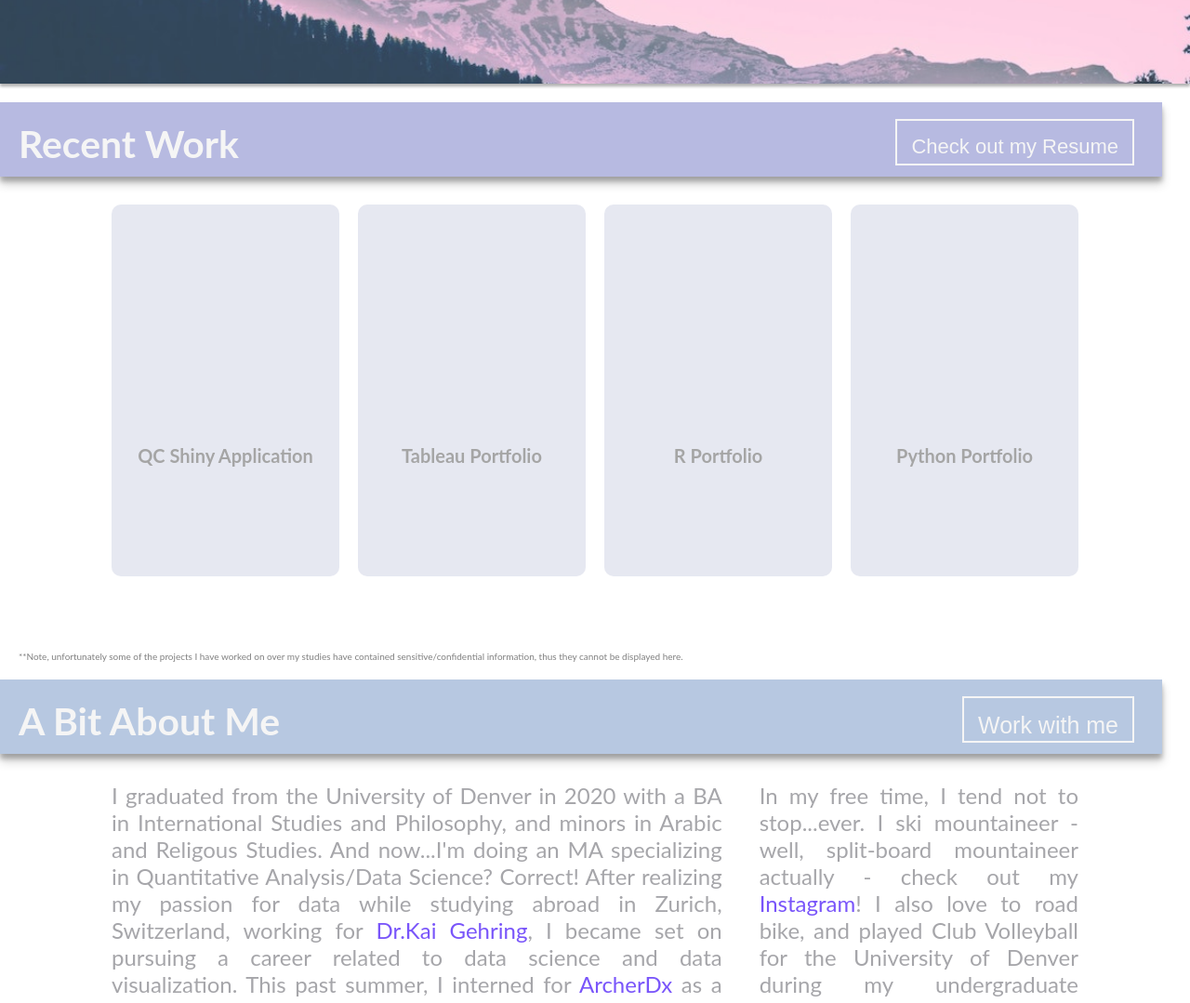
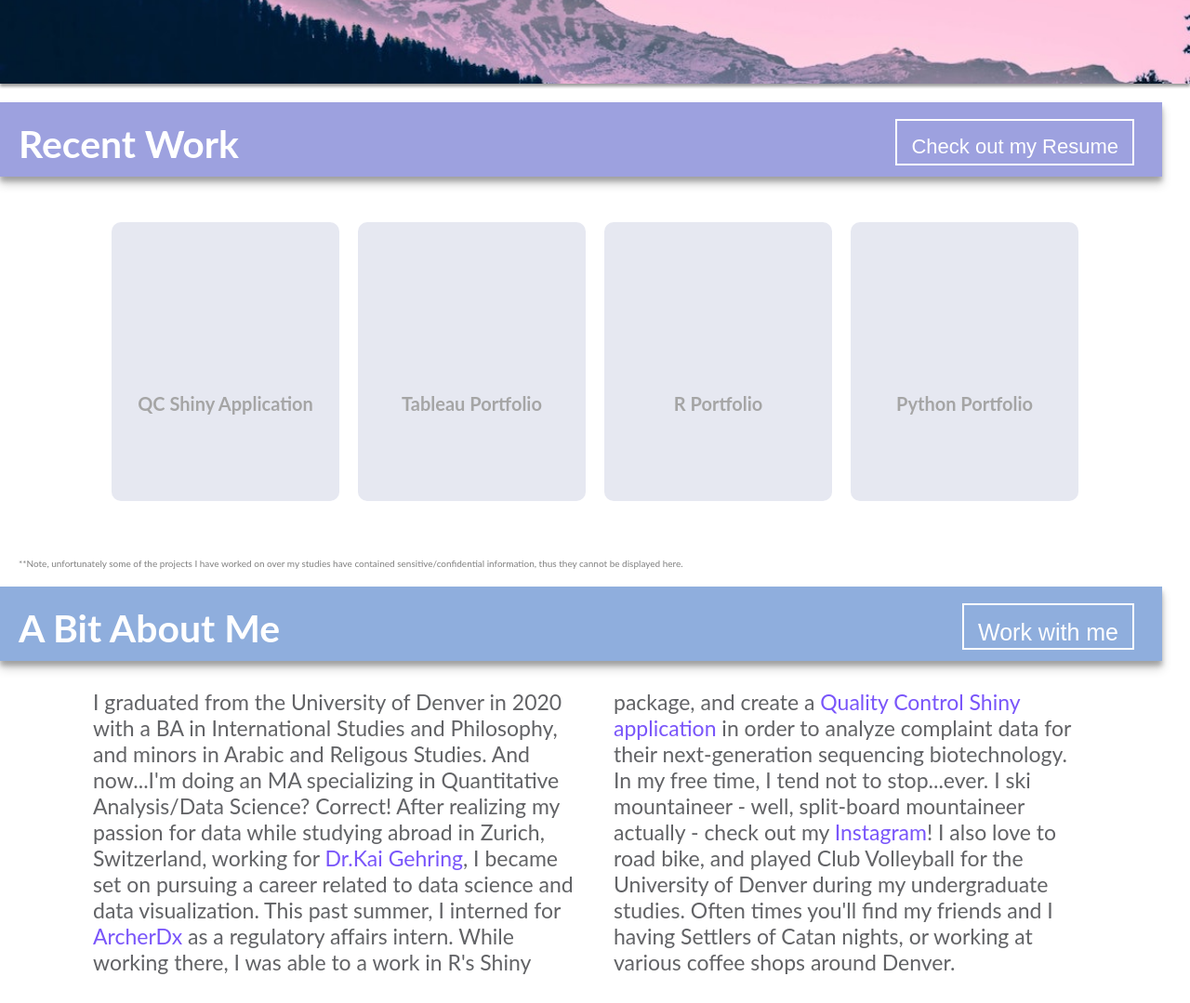
Before and after one commit to maxinusss/maxinusss.github.io, a plain HTML site: page index.html in a window 1280 px wide. Shown: the part 710-1789 px from the top of the page at 93% size. Drawn offline with Linux system fonts and the light colour scheme.

Commit message:
DesignChanges1

```diff
--- a/css.css
+++ b/css.css
@@ -11,7 +11,6 @@
         height: 800px;
         background-size: cover;
         background-repeat: no-repeat;
-        opacity: 0.8;
         box-shadow: 0 3px 3px 0 rgba(0, 0, 0, 0.24), 0 3px 3px 0 rgba(0,0,0,0.19);
 
     }
@@ -41,14 +40,6 @@
         padding: 20px;
         text-align: center;
     }
-    .Headings {
-        color: whitesmoke;
-        background-color: rgb(153, 161, 199);
-        text-align: left;
-        font-size: 20px;
-        padding: 10px;
-        width: 50%;
-    }
     .workcontainer{
         display: flex;
         justify-content: center;
@@ -56,7 +47,7 @@
     }
     .workButton{
         color:white;
-        background-color: rgba(250, 206, 240, 0.6);
+        background-color: rgba(250, 206, 240, 0.7);
         border: 2px white solid;
         padding: 10px 25px;
         text-align: center;
@@ -82,7 +73,7 @@
         align-content: center;
         flex: 1;
         flex-wrap: nowrap;
-        height: 400px;
+        height: 300px;
     }
     .flex-containera > div{
         margin: 10px;
@@ -100,38 +91,43 @@
     .flex-containera > div:hover{
         box-shadow: 0 12px 16px 0 rgba(0, 0, 0, 0.24), 0 10px 10px 0 rgba(0,0,0,0.19);
     }
-    .flex-containerb{
-        display: flex;
-        flex-direction: row;
-        justify-content: space-evenly;
+    .textcontainerb{
         margin-right: 100px;
         margin-left: 100px;
     }
-    .flex-containerb > div{
-        margin-left: 20px;
-        margin-right: 20px;
-        text-align: justify;
+    .GFG {
+        -webkit-columns: 40px 2;
+        /* Chrome, Safari, Opera */
+        -moz-columns: 60px 2;
+        /* Firefox */
+        columns: 60px 2;
+        column-gap: 40px;
+    }
+    .aboutmetext{
+        font-size: 23px;
+        color: rgb(98, 99, 102);
     }
     .sectiontitle{
-        color: whitesmoke;
+        color: white;
         text-align: left;
         font-size: 35px;
         margin-left: 20px;
         margin-top: 20px;
     }
     .sectiontitlebackground1{
-        background-color: rgb(183, 186, 225);
+        background-color: rgb(157, 161, 223);
         height: 80px;
         display:flex;
         flex-direction: row;
+        align-content: center;
         justify-content: space-between;
         box-shadow: 0 5px 5px 0 rgba(0, 0, 0, 0.24), 0 8px 10px 0 rgba(0,0,0,0.19);
         margin-right: 30px;
     }
     .resumebutton{
-        background-color: rgb(183, 186, 225);
-        border: 2px solid whitesmoke;
-        color:whitesmoke;
+        background-color: rgb(157, 161, 223);
+        border: 2px solid white;
+        color:white;
         padding: 15px 15px;
         text-decoration: none;
         display: inline-block;
@@ -142,7 +138,7 @@
     }
     .resumebutton:hover{
          box-shadow: 0 12px 16px 0 rgba(255,255,255,0.4), 0 17px 50px 0 rgba(255,255,255,0.14);
-         background-color: whitesmoke;
+         background-color: white;
     }
     .resumecontainer{
         position: relative;
@@ -151,33 +147,34 @@
         margin-right: 30px;
     }
     .sectiontitlebackground2{
-        background-color: rgb(183, 200, 225);
+        background-color: rgb(143, 174, 221);;
         height: 80px;
         box-shadow: 0 5px 5px 0 rgba(0, 0, 0, 0.24), 0 8px 10px 0 rgba(0,0,0,0.19);
         margin-right: 30px;
         display:flex;
         flex-direction: row;
+        align-content: center;
         justify-content: space-between;
     }
 
-    .inside{
+    .flexbtext{
         text-align: left;
-        color: #a6a6aa;
+        color: #8a8a8b;
         font-size: 24px;
     }
     .resumetext{
-        color:whitesmoke;
+        color:white;
 
     }
     .resumetext:hover{
-        color: rgb(183, 186, 225);
+        color: rgb(157, 161, 223);
     }
     a.c1:link {
-        color: whitesmoke;
+        color: white;
         text-decoration: underline;
     }
     a.c1:visited{
-        color: whitesmoke;
+        color: white;
     }
     a.c1:hover{
         color: rgb(121, 85, 250);
@@ -207,7 +204,7 @@
 
     }
     .mailbutton{
-        background-color: rgb(183, 200, 225);
+        background-color: rgb(143, 174, 221);
         text-align: center;
         text-decoration: none;
         display: inline-block;
@@ -216,8 +213,8 @@
         align-content: flex-end;
         -webkit-transition-duration: 0.4s;
         transition-duration: 0.4s;
-        border: 2px solid whitesmoke;
-        color:whitesmoke;
+        border: 2px solid white;
+        color:white;
         padding: 15px 15px;
         font-size: 25px;
         cursor: pointer;
@@ -230,10 +227,10 @@
         color: rgb(196, 152, 166);
     }
     .mailbuttontext{
-        color: whitesmoke;
+        color: white;
     }
     .mailbuttontext:hover{
-        color: rgb(183, 200, 225);
+        color: rgb(143, 174, 221);;
     }
     a.mailbuttonlink{
         text-decoration: none;
@@ -250,7 +247,7 @@
 
       }
       .flexatext{
-          margin-top: 150px;
+          margin-top: 100px;
       }
       .overlay {
         position: absolute ;
@@ -270,7 +267,7 @@
         opacity: 1;
       }
       .text {
-        color: whitesmoke;
+        color: white;
         font-size: 17px;
         position: absolute;
         top: 50%;
@@ -283,7 +280,7 @@
       .background1{
           padding: 10px;
           opacity: 0.7;
-          height: 500px;
+          height: 400px;
           margin-left: 100px;
           margin-right: 100px;
       }
@@ -299,7 +296,7 @@
         width: 100%;
         left: 0;
         bottom: 0;
-        background-color:rgba(206, 174, 212, 0.7);
+        background-color:rgb(206, 174, 212);
      }
      .footerInfo1{
          text-align: left;
@@ -324,29 +321,6 @@
       height: 10px;
      }
 
-    .button3{
-        border: 2px solid  rgba(196, 152, 166, .7);
-        padding: 10px 10px;
-        text-align: center;
-        text-decoration: none;
-        display: inline-block;
-        font-size: 20px;
-        cursor: pointer;
-        margin-left: 20px;
-        -webkit-transition-duration: 0.4s;
-        transition-duration: 0.4s;
-    }
-    .button4:hover {
-        box-shadow: 0 12px 16px 0 black, 0 17px 50px 0 rgba(0,0,0,0.19);
-    }
-    a.c5:hover, a.c5:active {
-        color: rgb(196, 152, 166);
-        text-decoration: underline;
-    }
-    a.c5,  a.c5:visited{
-        color: rgb(196, 152, 166);
-        text-decoration: none;
-    }
       .fa:hover {
           opacity: 0.7;
       }
--- a/index.html
+++ b/index.html
@@ -23,9 +23,11 @@
         </div>
         <br></br>
         <div class = "workcontainer">
-            <div class = "workButton">
-                <a class = "c3" href = "#work">Check out my work &#8595</a>
-            </div>
+            <a class = "c3" href = "#work">
+                <div class = "workButton">
+                    Check out my work &#8595
+                </div>
+            </a>
         </div>
     </div>
     <div class = "linespace"></div>
@@ -38,7 +40,7 @@
             <div class = "resumecontainer">
                 <a class = "c4" href = "src/ResumeMaxineNussbaum.pdf">
                 <button class = "resumebutton">
-                    <div class = 'resumetext '>
+                    <div class = 'resumetext'>
                         Check out my Resume
                     </div>
                 </button>
@@ -47,6 +49,7 @@
         </div>
         <div class = "linespace"></div>
         <div class = "background1">
+            <br>
                 <div class = "flex-containera">
                         <div class = "container" id = "shiny">
                             <div class = "flexatext">
@@ -120,8 +123,8 @@
         <div class = "linespace"></div>
         <div class = "linespace"></div>
         <div class = "linespace"></div>
-        <div class = "flex-containerb inside">
-            <div>
+        <div class = "textcontainerb GFG">
+            <div class ="aboutmetext">
                 <p>I graduated from the University of Denver in 2020 with a BA in International Studies and Philosophy, and minors in
                         Arabic and Religous Studies. And now...I'm doing an MA specializing in Quantitative Analysis/Data Science? Correct! After realizing my passion for data while
                         studying abroad in Zurich, Switzerland, working for
@@ -133,7 +136,7 @@
                             in order to analyze complaint data for their next-generation sequencing biotechnology.
                 </p>
             </div>
-            <div>
+            <div class ="aboutmetext">
                 <p>In my free time, I tend not to stop...ever. I ski mountaineer - well, split-board mountaineer actually - check out my
                     <a class  = "c2" href = "https://www.instagram.com/maxinusss/">Instagram</a>!
                         I also love to road bike, and played Club Volleyball for the University of Denver during my undergraduate studies.
```
